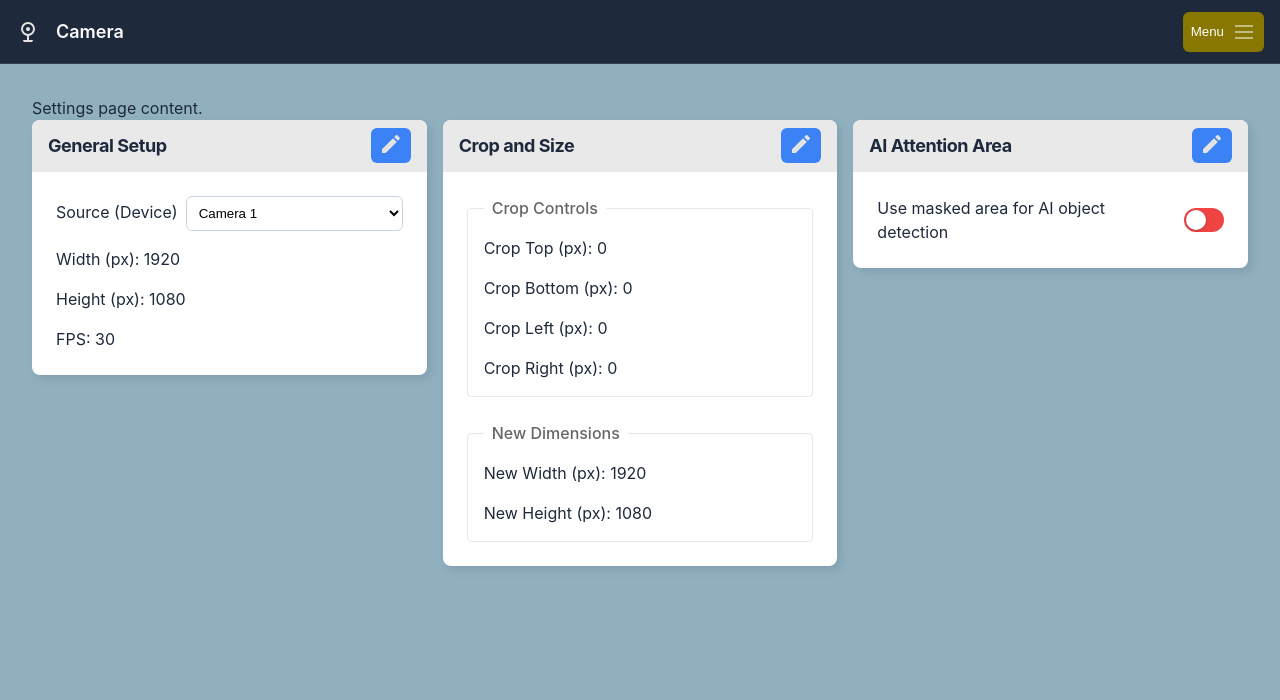
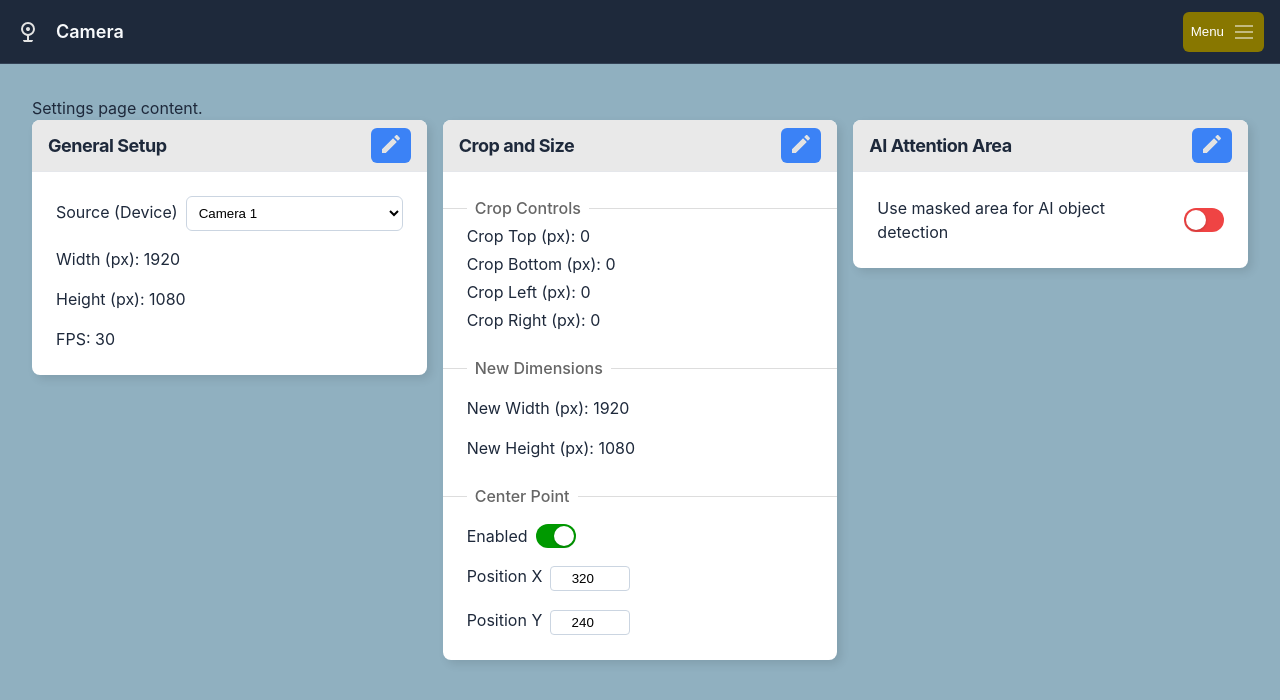
Before and after one commit to jaromirsivic/submoamoa, a React (Vite) app in the folder package/submoamoa/wwwroot/: page /settings/camera in a window 1280 px wide. Shown: the top 700 px of the page. Built offline with nearby package versions, Linux system fonts and the light colour scheme.

Commit message:
feat: Add Camera settings page with general setup, crop/size, and AI attention panels, and introduce a reusable HorizontalSeparator component.

```diff
--- a/package/submoamoa/wwwroot/src/Camera.jsx
+++ b/package/submoamoa/wwwroot/src/Camera.jsx
@@ -7,6 +7,7 @@ import NumericInput from './components/NumericInput';
 import Switch from './components/Switch';
 import ColumnLayout from './components/ColumnLayout';
 import RowLayout from './components/RowLayout';
+import HorizontalSeparator from './components/HorizontalSeparator';
 import editIcon from './assets/icons/edit.svg';
 
 const Camera = () => {
@@ -55,28 +56,52 @@ const Camera = () => {
                         <div style={{ display: 'flex', flexDirection: 'column', gap: '1rem' }}>
                             <ColumnLayout gap="1.5rem">
                                 {/* Crop Controls Section */}
-                                <fieldset style={{ border: '1px solid #e5e7eb', padding: '1rem', borderRadius: '4px' }}>
-                                    <legend style={{ padding: '0 0.5rem', color: '#666', fontWeight: '500' }}>Crop Controls</legend>
+                                <div style={{ display: 'flex', flexDirection: 'column', gap: '0.25rem' }}>
+                                    <HorizontalSeparator label="Crop Controls" fullWidth={true} />
                                     <div style={{ display: 'grid', gridTemplateColumns: 'repeat(auto-fit, minmax(120px, 1fr))', gap: '1rem' }}>
-                                        <ColumnLayout gap="1rem">
+                                        <ColumnLayout gap="0.25rem">
                                             <StaticText text="Crop Top (px): 0" />
                                             <StaticText text="Crop Bottom (px): 0" />
                                             <StaticText text="Crop Left (px): 0" />
                                             <StaticText text="Crop Right (px): 0" />
                                         </ColumnLayout>
                                     </div>
-                                </fieldset>
+                                </div>
 
                                 {/* New Dimensions Section */}
-                                <fieldset style={{ border: '1px solid #e5e7eb', padding: '1rem', borderRadius: '4px' }}>
-                                    <legend style={{ padding: '0 0.5rem', color: '#666', fontWeight: '500' }}>New Dimensions</legend>
+                                <div style={{ display: 'flex', flexDirection: 'column', gap: '1rem' }}>
+                                    <HorizontalSeparator label="New Dimensions" fullWidth={true} />
                                     <div style={{ display: 'grid', gridTemplateColumns: 'repeat(auto-fit, minmax(120px, 1fr))', gap: '1rem' }}>
                                         <ColumnLayout gap="1rem">
                                             <StaticText text="New Width (px): 1920" />
                                             <StaticText text="New Height (px): 1080" />
                                         </ColumnLayout>
                                     </div>
-                                </fieldset>
+                                </div>
+
+                                {/* Center Point Section */}
+                                <div style={{ display: 'flex', flexDirection: 'column', gap: '1rem' }}>
+                                    <HorizontalSeparator label="Center Point" fullWidth={true} />
+                                    <div style={{ display: 'grid', gridTemplateColumns: 'repeat(auto-fit, minmax(120px, 1fr))', gap: '1rem' }}>
+                                        <ColumnLayout gap="1rem">
+                                            <Switch
+                                                label="Enabled"
+                                                value={true}
+                                                onChange={() => { }}
+                                            />
+                                            <NumericInput
+                                                label="Position X"
+                                                value={320}
+                                                onChange={() => { }}
+                                            />
+                                            <NumericInput
+                                                label="Position Y"
+                                                value={240}
+                                                onChange={() => { }}
+                                            />
+                                        </ColumnLayout>
+                                    </div>
+                                </div>
                             </ColumnLayout>
                         </div>
                     </Panel>
--- /dev/null
+++ b/package/submoamoa/wwwroot/src/components/HorizontalSeparator.jsx
@@ -0,0 +1,32 @@
+import React from 'react';
+
+const HorizontalSeparator = ({ label, fullWidth = false }) => {
+    const containerStyle = {
+        display: 'flex',
+        alignItems: 'center',
+        gap: '0.5rem',
+        ...(fullWidth ? {
+            width: 'calc(100% + 3rem)',
+            marginLeft: '-1.5rem',
+            marginRight: '-1.5rem',
+            paddingLeft: '0', // Ensure line touches the left edge
+            paddingRight: '0'
+        } : {
+            width: '100%'
+        })
+    };
+
+    return (
+        <div style={containerStyle}>
+            <div style={{ width: fullWidth ? '1.5rem' : '1rem', height: '1px', backgroundColor: '#ddddddff' }}></div>
+            {label && (
+                <span style={{ fontWeight: '500', color: '#666', whiteSpace: 'nowrap' }}>
+                    {label}
+                </span>
+            )}
+            <div style={{ flexGrow: 1, height: '1px', backgroundColor: '#ddddddff' }}></div>
+        </div>
+    );
+};
+
+export default HorizontalSeparator;
```
